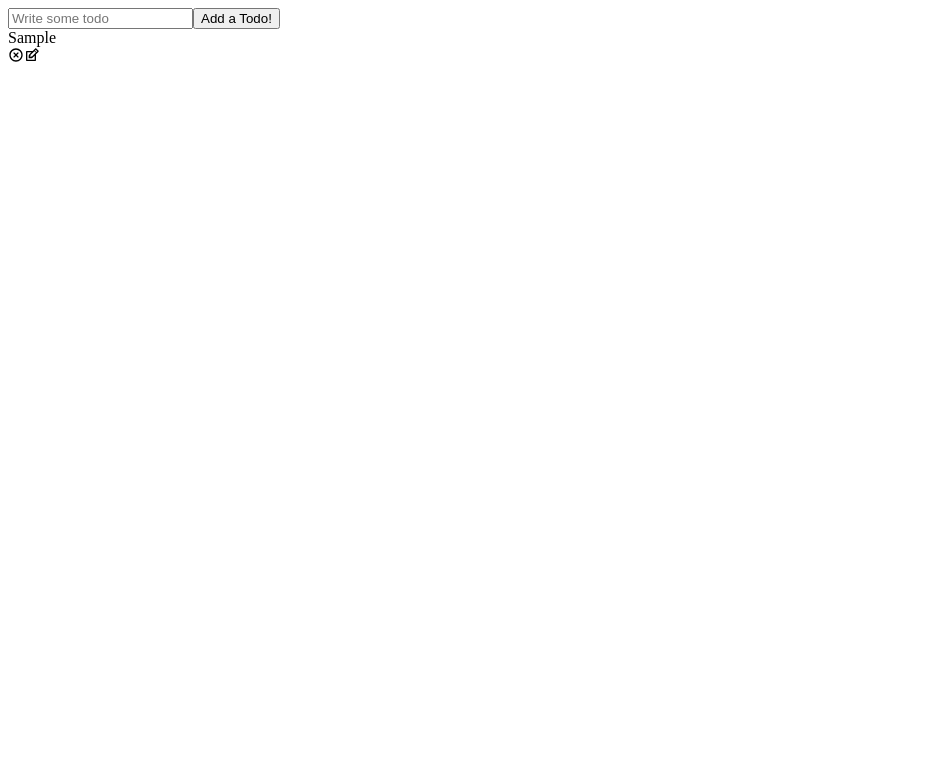
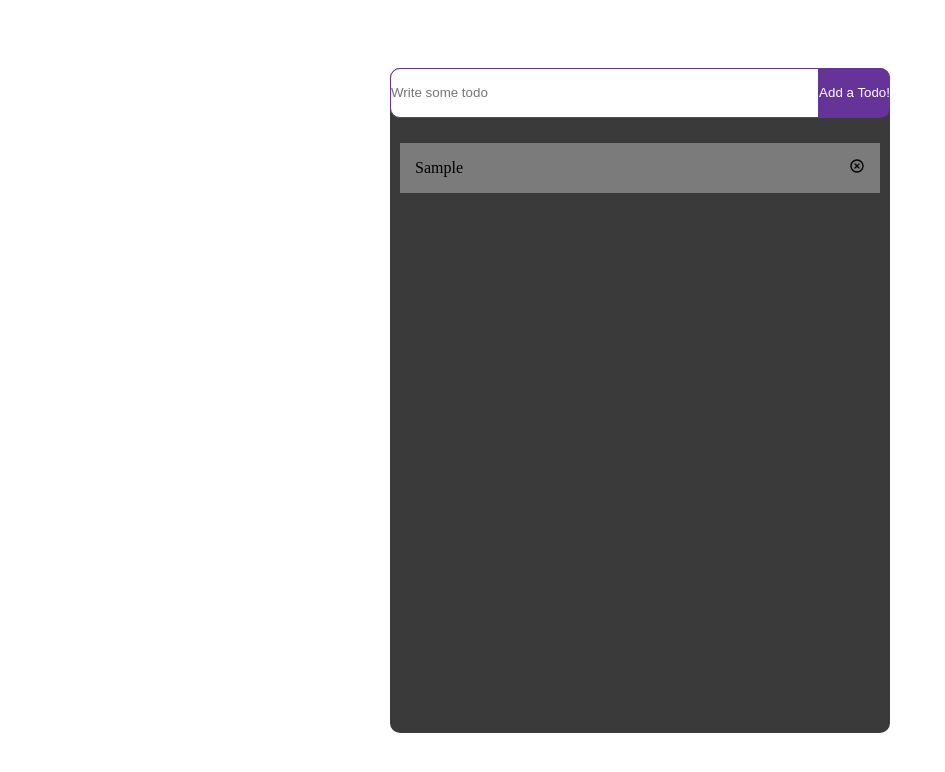
Before and after one commit to kayz9119/React-ToDo-App, a React (Create React App) app: page / in a window 1280 px wide. Both pictures are taken after typing "Sample" into the empty fields and a click on the button "Add a Todo!". Shown: the top 772 px of the page, without its empty margins (0-945 px from the left). Built offline with nearby package versions, Linux system fonts and the light colour scheme.

Commit message:
added a style.

```diff
--- a/src/App.js
+++ b/src/App.js
@@ -1,20 +1,35 @@
 import TodoForm from "./components/TodoForm";
 import { useState } from "react";
 import Todo from "./components/Todo";
+import "./todos.css";
+
 function App() {
     const [todos, setTodos] = useState([]);
     const addTodo = todo => {
         if(!todo.text || /^\s$/.test(todo.text)) {
             return
         }
-        const newTodos = [...todos, todo]
+        const newTodos = [todo, ...todos]
         setTodos(newTodos)
     }
-  return (
-    <>
+
+    const completeTodo = id => {
+        let updatedTodos = todos.map( todo => {
+            if(todo.id === id) {
+                todo.isComplete = !todo.isComplete
+            }
+            return todo;
+        })
+        setTodos(updatedTodos)
+    }
+
+    return (
+    <div className="container">
         <TodoForm onSubmit={addTodo} />
-        <Todo todos={todos}/>
-    </>
+        <div className="todos-container">
+            <Todo todos={todos} completeTodo={completeTodo}/>
+        </div>
+    </div>
   );
 }
 
--- a/src/components/Todo.js
+++ b/src/components/Todo.js
@@ -1,24 +1,13 @@
-import {useState} from "react";
+// import {useState} from "react";
 import {RiCloseCircleLine} from "react-icons/ri"
-import {TiEdit} from "react-icons/ti"
 const Todo = (props) => {
-    const [edit, setEdit] = useState({
-        id: null,
-        value: ''
-    })
-
-    function completeTodo(id) {
-
-    }
-
     return props.todos.map((todo, index) => (
-        <div className={todo.isComplete ? 'todo-complete' : 'todo-inprocess'} key={index}>
-            <div key={todo.id} onClick={() => completeTodo(todo.id)}>
+        <div className={todo.isComplete ? 'todo todo-complete' : 'todo todo-inprocess'} key={index}>
+            <div key={todo.id} onClick={() => props.completeTodo(todo.id)}>
                 {todo.text}
             </div>
             <div className="icons">
                 <RiCloseCircleLine />
-                <TiEdit />
             </div>
         </div>
     ))
--- a/src/components/TodoForm.js
+++ b/src/components/TodoForm.js
@@ -6,7 +6,8 @@ function TodoForm(props) {
         e.preventDefault();
         props.onSubmit({
             id: Math.floor(Math.random() * 9999),
-            text: input
+            text: input,
+            completeTodo: false
         })
         setInput('');
     }
--- /dev/null
+++ b/src/todos.css
@@ -0,0 +1,63 @@
+html, body {
+    height: 100%;
+}
+body {
+    display: flex;
+    flex: 1;
+    flex-direction: column;
+    justify-content: center;
+    align-items: center;
+}
+* {
+    margin: 0;
+    padding: 0;
+    box-sizing: border-box;
+
+}
+.todo {
+    display: flex;
+    flex-direction: row;
+    justify-content: space-between;
+    align-items: center;
+    background: #7b7b7b;
+    padding: 15px;
+    margin: 10px 10px;
+}
+.todo-complete {
+    text-decoration: line-through;
+    background: #5c5c5c;
+}
+.todos-container {
+    display: block;
+    width: 500px;
+    height: 600px;
+}
+.todoForm {
+    width: 500px;
+    display: flex;
+    height: 50px;
+    margin-bottom: 15px;
+}
+.todoInput {
+    flex:1;
+    border: 1px solid #663399;
+    border-radius: 10px 0 0 10px;
+}
+.todoInput:focus {
+    outline: none;
+}
+.todoButton {
+    border:none;
+    border-radius:0 10px 10px 0;
+    background: rebeccapurple;
+    color: white;
+}
+.container {
+    display: flex;
+    flex-direction: column;
+    align-items: center;
+    justify-content: center;
+    background: #3a3a3a;
+    width: 500px;
+    border-radius: 10px;
+}
```
